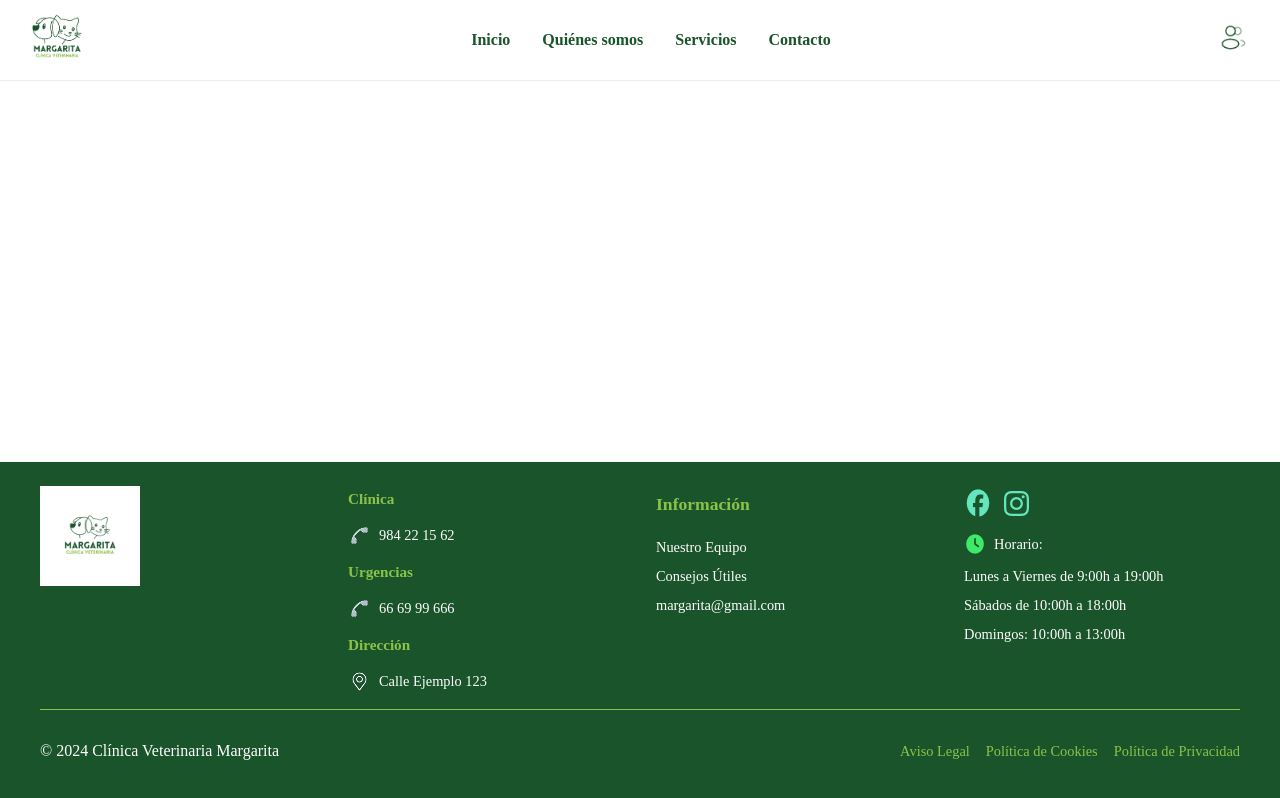
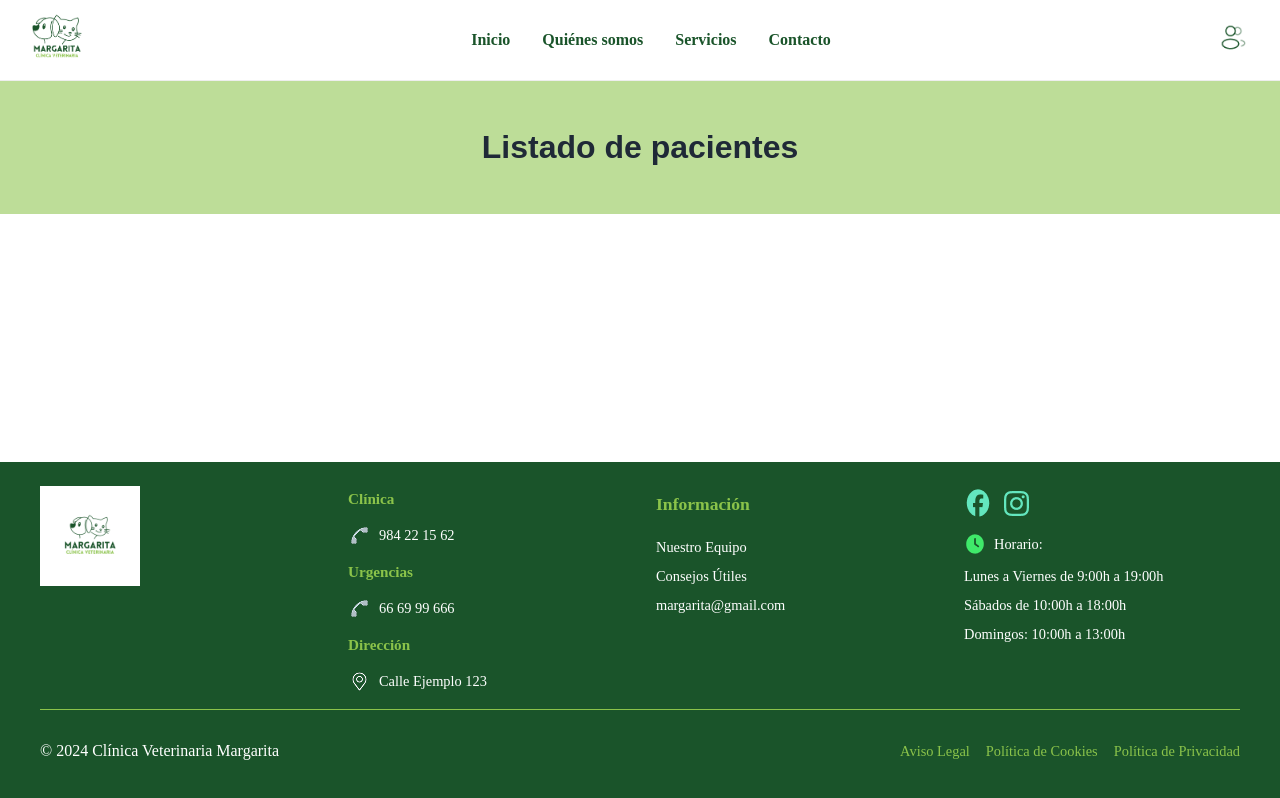
Before and after one commit to FerMarcos606/clinica-veterinaria-front, a React (Vite) app: page /listaPacientes in a window 1280 px wide. Built offline with nearby package versions, Linux system fonts and the light colour scheme.

Commit message:
CM-25 feat: Hero created

```diff
--- /dev/null
+++ b/src/components/hero/Hero.css
@@ -0,0 +1,37 @@
+  .hero {
+    background-color: var(--color-primary-light);
+    padding: 3rem 0;
+  }
+
+  .hero-container {
+    max-width: 1280px;
+    margin: 0 auto;
+    padding: 0 1rem;
+    text-align: center;
+  }
+
+  @media (min-width: 640px) {
+    .hero-container {
+      padding: 0 1.5rem;
+    }
+  }
+
+  @media (min-width: 1024px) {
+    .hero-container {
+      padding: 0 2rem;
+    }
+  }
+
+  .hero-title {
+    font-family: 'Poppins', sans-serif;
+    font-size: 2rem;
+    font-weight: 700;
+    color: var(--color-text-dark);
+    margin: 0;
+  }
+
+    @media (min-width: 768px) {
+        .hero-title {
+          font-size: 2rem;
+        }
+  }
--- /dev/null
+++ b/src/components/hero/Hero.jsx
@@ -0,0 +1,16 @@
+import React from "react";
+import './Hero.css';
+
+const Hero = ({ text = "" }) => {
+  return (
+      <div className="hero">
+        <div className="hero-container">
+          <h1 className="hero-title">
+            {text}
+          </h1>
+        </div>
+      </div>
+  );
+};
+
+export default Hero;
--- /dev/null
+++ b/src/pages/admin/patientList/PatientListPage.jsx
@@ -0,0 +1,13 @@
+import React from "react";
+import Hero from "../../../components/hero/Hero";
+import Button from "../../../components/button/Button";
+
+export const PatientList = () => {
+    return (
+        <>
+        <Hero text="Listado de pacientes"></Hero>
+        </>
+    )
+}
+
+export default PatientList
--- a/src/routes/Routes.jsx
+++ b/src/routes/Routes.jsx
@@ -1,12 +1,14 @@
 import React from "react";
 import {Routes, Route} from 'react-router-dom';
 import Home from "../pages/HomePage";
+import PatientList from "../pages/admin/patientList/PatientListPage";
 
 
 export default function AppRoutes () {
     return (
         <Routes>
           <Route path="/" element={<Home />} />
+          <Route path="/listaPacientes" element={<PatientList />} />
           </Routes>
     )
 
```
Also changed, not shown: src/pages/registration/RegistrationPage.css (+0 -39 lines), src/pages/registration/RegistrationPage.jsx (+2 -7 lines), src/pages/admin/patientList/PatientListPage.css (added).
